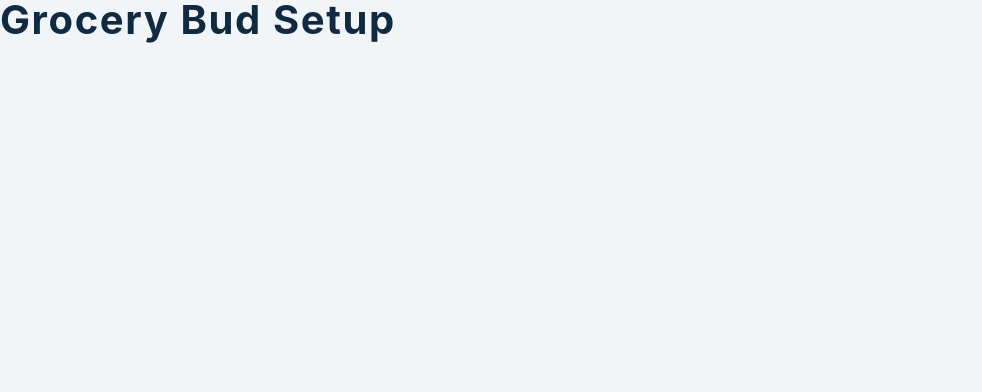
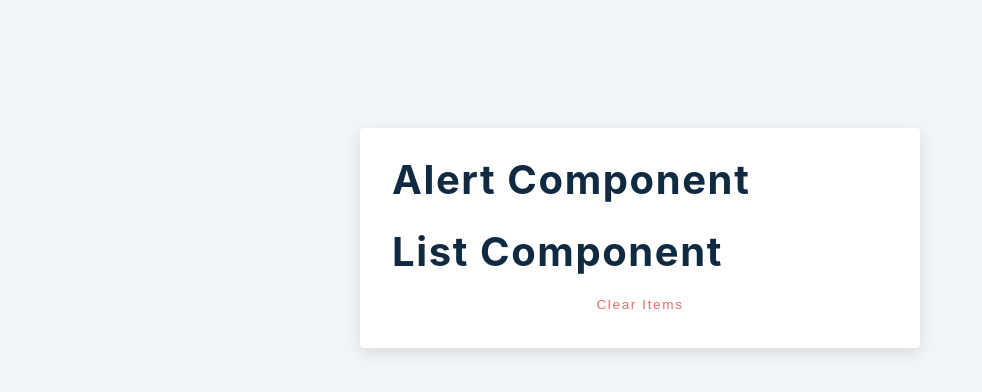
Before and after one commit to hungbui7690/react-tutorials, a React (Vite) app in the folder client/: page / in a window 1280 px wide. Shown: the top 392 px of the page, without its empty margins (0-982 px from the left). Built offline with nearby package versions, Linux system fonts and the light colour scheme.

Commit message:
Grocery Bud: Structure P1

```diff
--- a/client/src/App.jsx
+++ b/client/src/App.jsx
@@ -1,9 +1,38 @@
+/*
+  Grocery Bud: Structure P1
+*/
+
 import React, { useState, useEffect } from 'react'
 import List from './List'
 import Alert from './Alert'
 
 function App() {
-  return <h2>grocery bud setup</h2>
+  // (1)
+  const [name, setName] = useState('')
+  const [list, setList] = useState([])
+  const [isEditing, setIsEditing] = useState(false)
+  const [editID, setEditID] = useState(null)
+  const [alert, setAlert] = useState({ show: true, msg: '', type: '' }) // (***) we use object here since we want to display the message, and also we to to have multiple types of message
+
+  // (2)
+  const handleSubmit = (e) => {
+    e.preventDefault()
+    console.log('hello')
+  }
+
+  // (3)
+  return (
+    <section className='section-center'>
+      <form className='grocery-form' onSubmit={handleSubmit}>
+        {alert.show && <Alert />}
+      </form>
+
+      <div className='grocery-container'>
+        <List />
+        <button className='clear-btn'>Clear Items</button>
+      </div>
+    </section>
+  )
 }
 
 export default App
```
